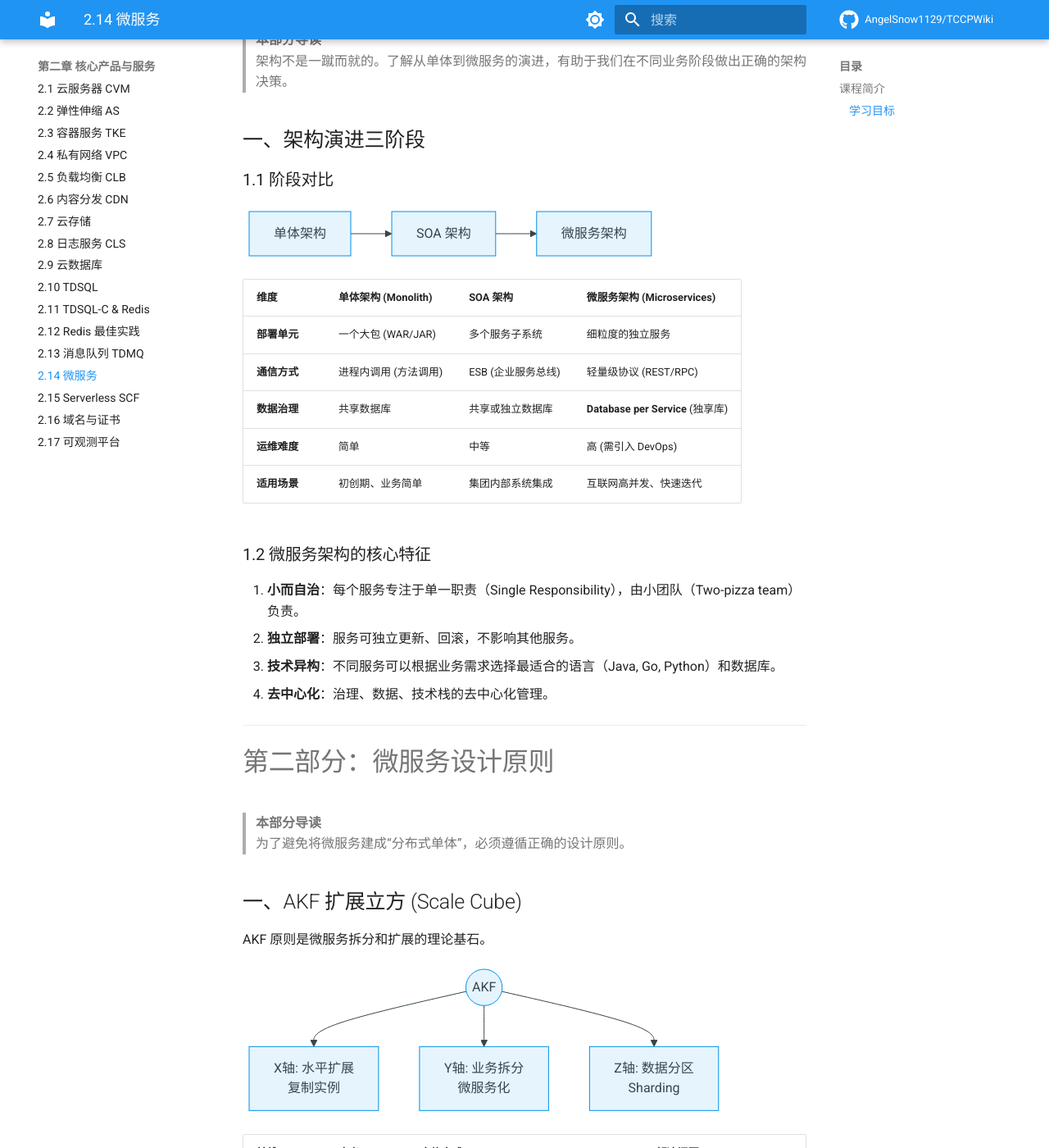
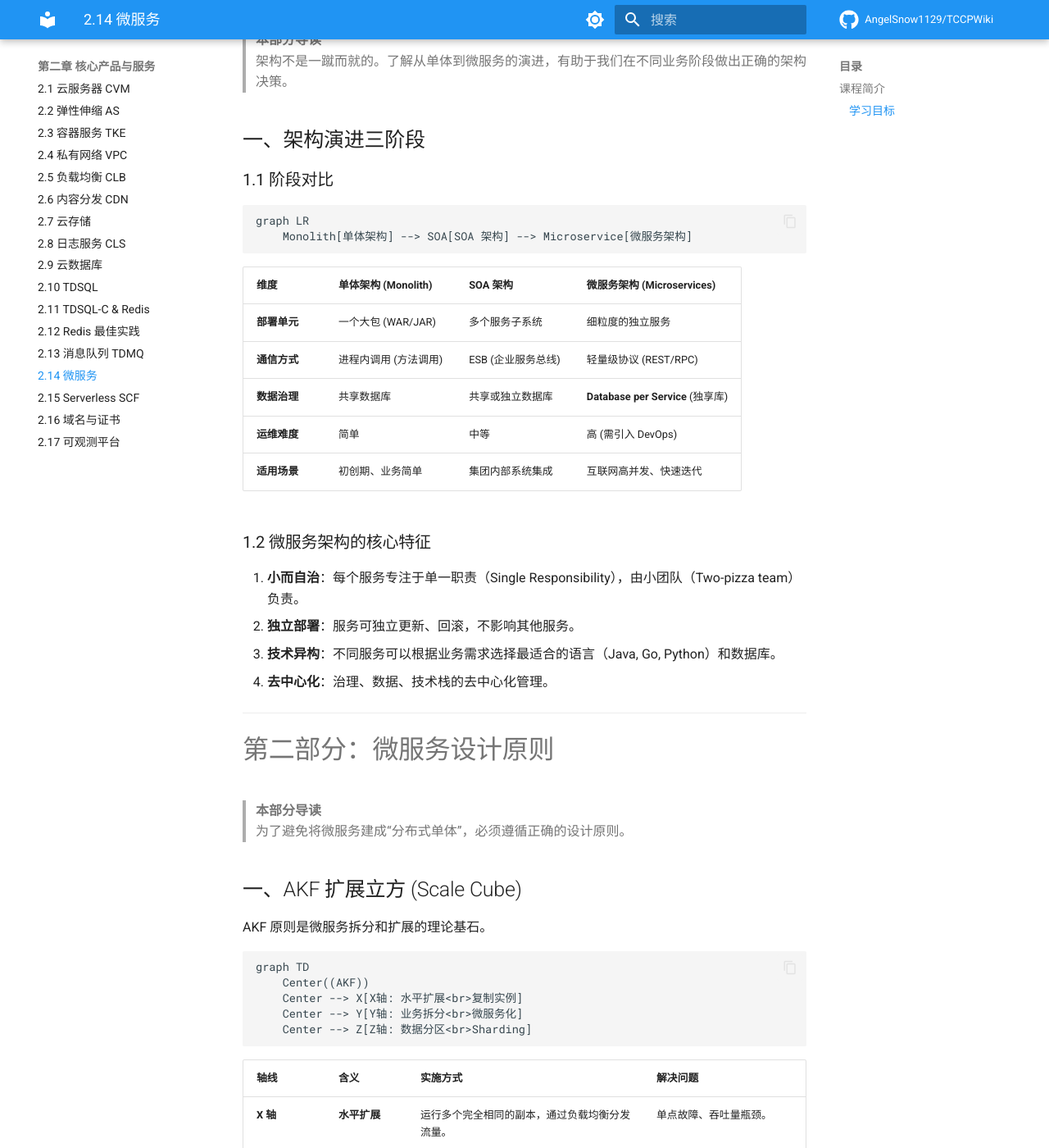
Before and after one commit to AngelSnow1129/TCCPWiki, an MkDocs documentation site: the page built from docs/chapter2/2.14_微服务概述及最佳实践.md, in a window 1280 px wide and 1400 px high, scrolled down 697 px. Shown: the whole window at 82% size. Built offline with MkDocs 1.6.1 and Material for MkDocs 9.7.7, drawn with Linux system fonts in a browser that asks for light colours; comment, search, counter and statistics services are not loaded; some of the changed text lies outside the part shown.

Commit message:
Remove mermaid syntax

````diff
--- a/docs/chapter2/2.14_微服务概述及最佳实践.md
+++ b/docs/chapter2/2.14_微服务概述及最佳实践.md
@@ -24,7 +24,7 @@
 
 ### 1.1 阶段对比
 
-```mermaid
+```
 graph LR
     Monolith[单体架构] --> SOA[SOA 架构] --> Microservice[微服务架构]
 ```
@@ -54,7 +54,7 @@ graph LR
 
 AKF 原则是微服务拆分和扩展的理论基石。
 
-```mermaid
+```
 graph TD
     Center((AKF))
     Center --> X[X轴: 水平扩展<br>复制实例]
@@ -97,7 +97,7 @@ graph TD
 ## 一、服务注册与发现
 
 ### 1.1 核心流程
-```mermaid
+```
 sequenceDiagram
     participant P as Provider (服务提供者)
     participant R as Registry (注册中心)
````
